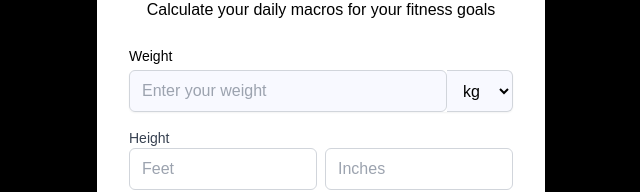
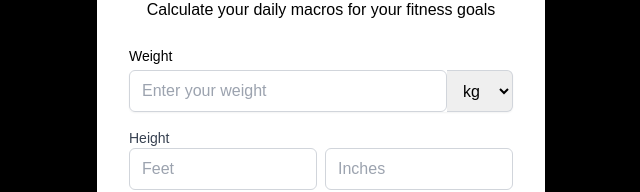
Before and after one commit to vib795/feast-factor, a Next.js app: page / in a window 1280 px wide. Shown: the part 122-314 px from the top of the page, without its empty margins (319-959 px from the left). Built offline with nearby package versions, Linux system fonts and the light colour scheme.

Commit message:
updated bg color for input

```diff
--- a/src/components/MacroCalculator.js
+++ b/src/components/MacroCalculator.js
@@ -144,14 +144,14 @@ const MacroCalculator = () => {
                 value={formData.weight}
                 onChange={handleInputChange}
                 required
-                className={`${inputClassName} rounded-l-md`}
+                className={`${inputClassName} rounded-l-md bg-white`}
                 placeholder="Enter your weight"
               />
               <select
                 name="weightUnit"
                 value={formData.weightUnit}
                 onChange={handleInputChange}
-                className="inline-flex items-center px-3 py-2 rounded-r-md border border-l-0 border-gray-300 bg-[#F8F9FF] text-black"
+                className="inline-flex items-center px-3 py-2 rounded-r-md border border-l-0 border-gray-300 text-black"
               >
                 <option value="kg">kg</option>
                 <option value="lbs">lbs</option>
```
